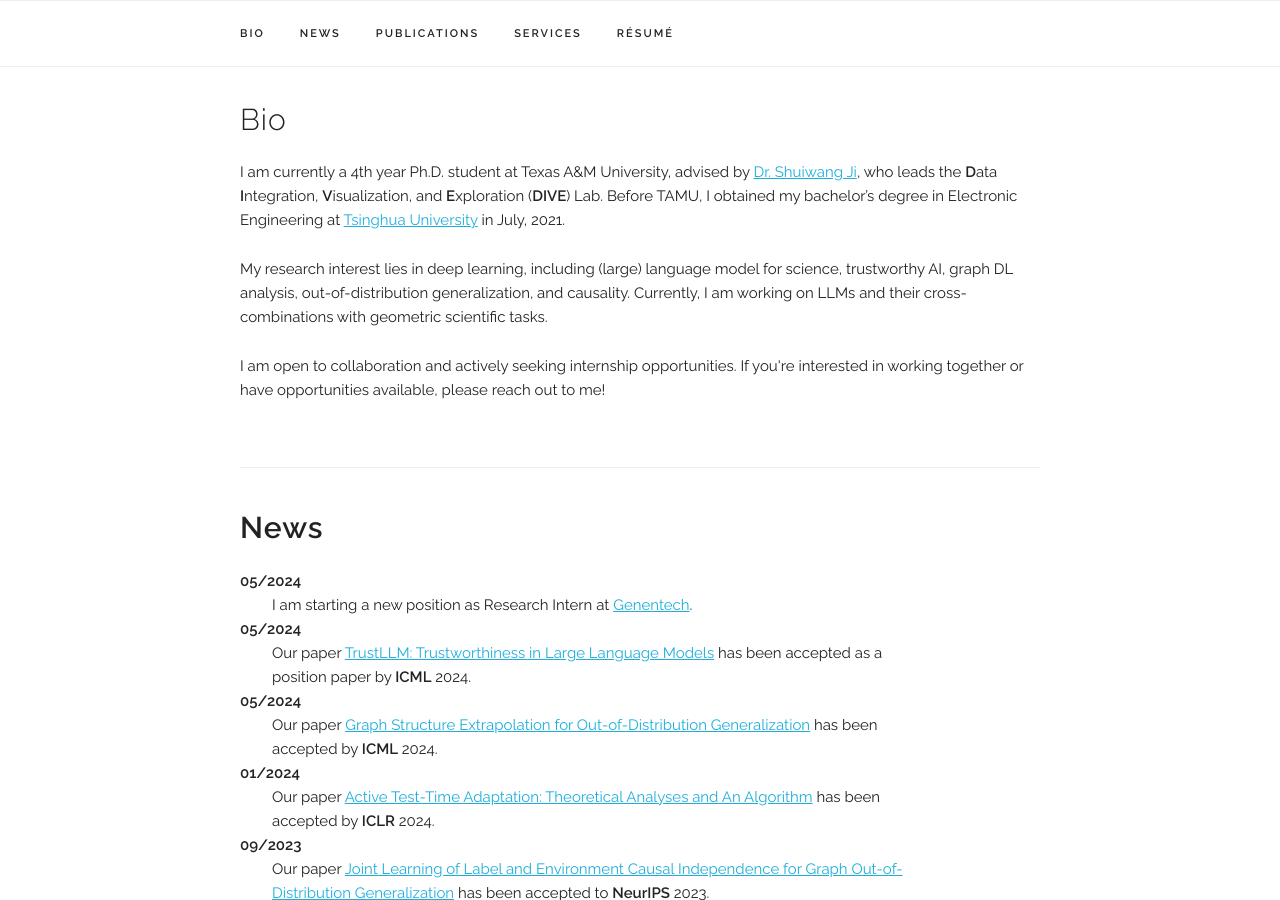
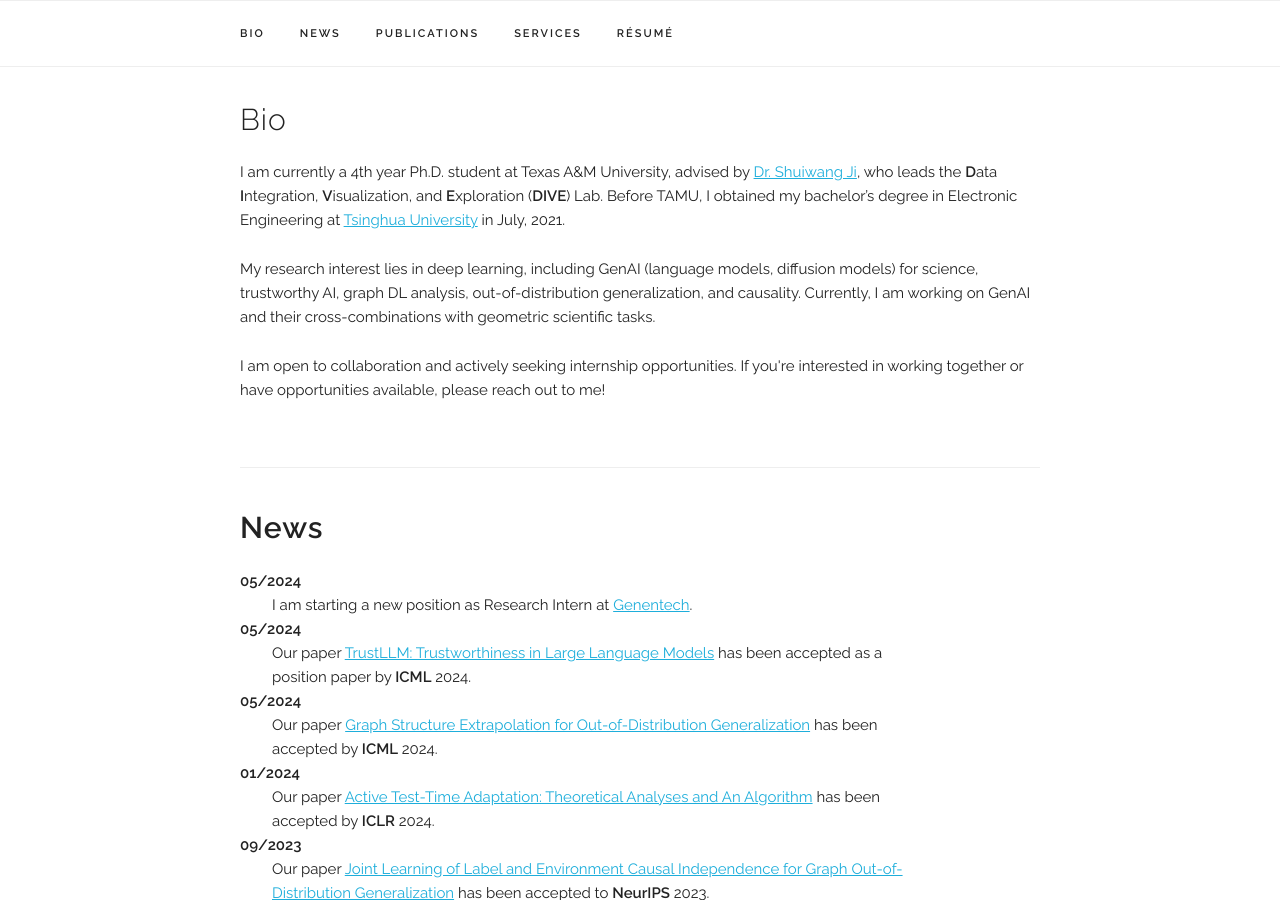
Before and after one commit to hyanan16/hyanan16.github.io, a Jekyll site: the page built from index.html, in a window 1280 px wide and 900 px high, scrolled down 359 px. Built offline with Jekyll 4.4.1, drawn with Linux system fonts in a browser that asks for light colours; a style sheet for code colours, icons or effects is not loaded.

Commit message:
update 2025.5

```diff
--- a/index.html
+++ b/index.html
@@ -11,7 +11,7 @@ title: Home
   </p>
 
   <p>
-      My research interest lies in deep learning, including (large) language model for science, trustworthy AI, graph DL analysis, out-of-distribution generalization, and causality. Currently, I am working on LLMs and their cross-combinations with geometric scientific tasks.
+      My research interest lies in deep learning, including GenAI (language models, diffusion models) for science, trustworthy AI, graph DL analysis, out-of-distribution generalization, and causality. Currently, I am working on GenAI and their cross-combinations with geometric scientific tasks.
   </p>
     <p>
         I am open to collaboration and actively seeking internship opportunities. If you're interested in working together or have opportunities available, please reach out to me!
```
Also changed, not shown: assets/imgs/mat2seq.png (added), 8 other files.
